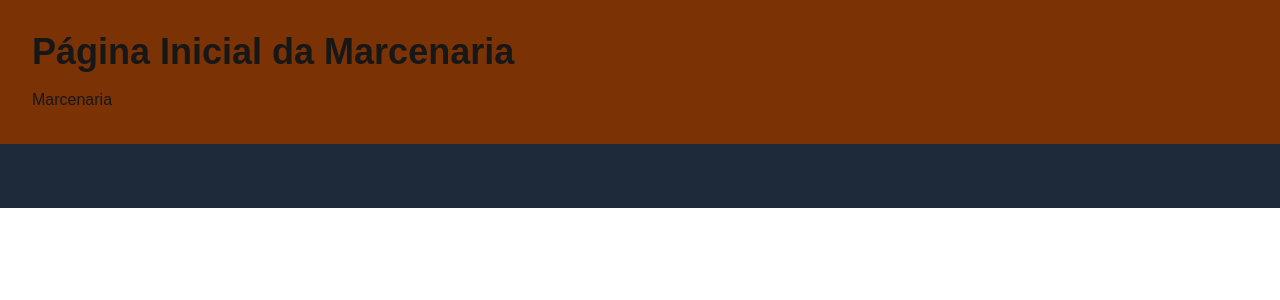
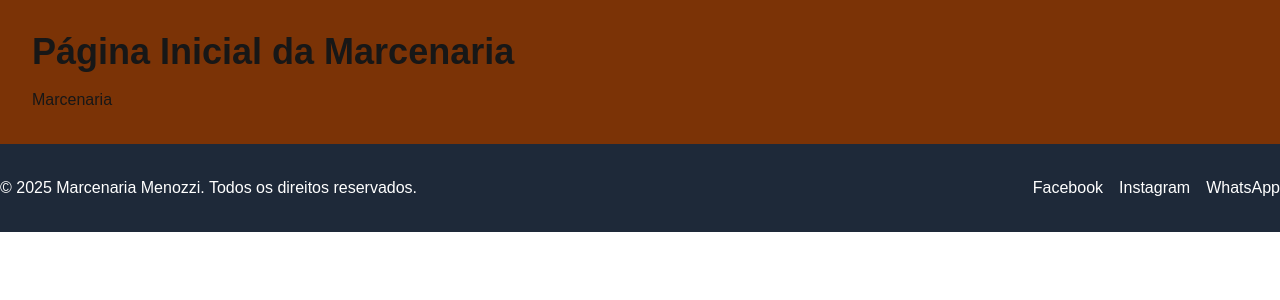
Before and after one commit to Renan-Bacheschi/projeto-marcenaria-next, a Next.js app: page / in a window 1280 px wide. Shown: the top 300 px of the page. Built offline with nearby package versions, Linux system fonts and the light colour scheme.

Commit message:
estruturando layout.js e adc estrutura base Footer

```diff
--- a/src/app/components/Footer.js
+++ b/src/app/components/Footer.js
@@ -1,4 +1,4 @@
-const Footer = () =>{
+const Footer = () => {
 
     const currentYear = new Date().getFullYear();
 
@@ -7,11 +7,23 @@ const Footer = () =>{
         <footer className="bg-gray-800 text-white py-8">
 
 
+            <div className="container mx-auto flex justify-between items-center">
+
+                <div>
+                    <p>&copy; {currentYear} Marcenaria Menozzi. Todos os direitos reservados.</p>
+                </div>
+                <div className="flex gap-4">
+                    <a href="#" className="hover:text-lime-500 transition-colors">Facebook</a>
+                    <a href="#" className="hover:text-lime-500 transition-colors">Instagram</a>
+                    <a href="#" className="hover:text-lime-500">WhatsApp</a>
+                </div>
+
+            </div>
 
 
 
         </footer>
-    )
+    );
 
 }
 
--- a/src/app/layout.js
+++ b/src/app/layout.js
@@ -1,6 +1,6 @@
 import { Geist, Geist_Mono } from "next/font/google";
 import "./globals.css";
-
+import Footer from "./components/Footer";
 const geistSans = Geist({
   variable: "--font-geist-sans",
   subsets: ["latin"],
@@ -12,17 +12,18 @@ const geistMono = Geist_Mono({
 });
 
 export const metadata = {
-  title: "Create Next App",
-  description: "Generated by create next app",
+  title: "Marcenaria Menozzi",
+  description: "Móveis de alto padrão.",
 };
 
 export default function RootLayout({ children }) {
   return (
-    <html lang="en">
+    <html lang="pt-BR">
       <body
         className={`${geistSans.variable} ${geistMono.variable} antialiased`}
       >
         {children}
+        <Footer />
       </body>
     </html>
   );
--- a/src/app/page.js
+++ b/src/app/page.js
@@ -7,7 +7,7 @@ export default function Home() {
       <h1 className="text-4xl font-bold">Página Inicial da Marcenaria</h1>
       <p className="mt-4">Marcenaria</p>
     </main>
-    <Footer/>
+
     </>
   );
 }
```
